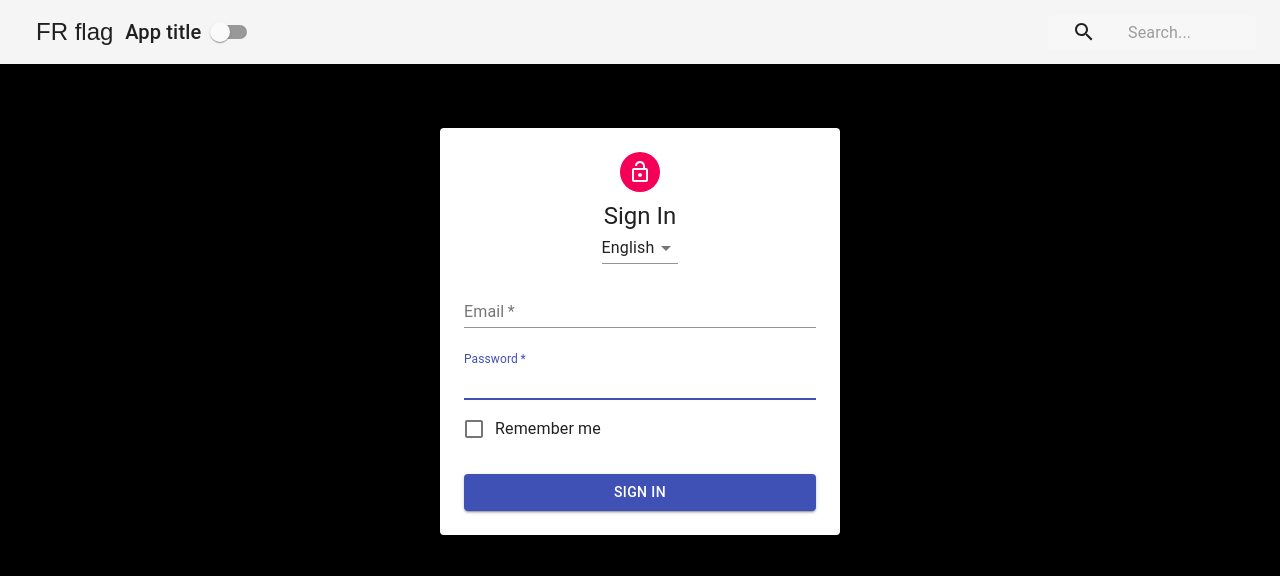
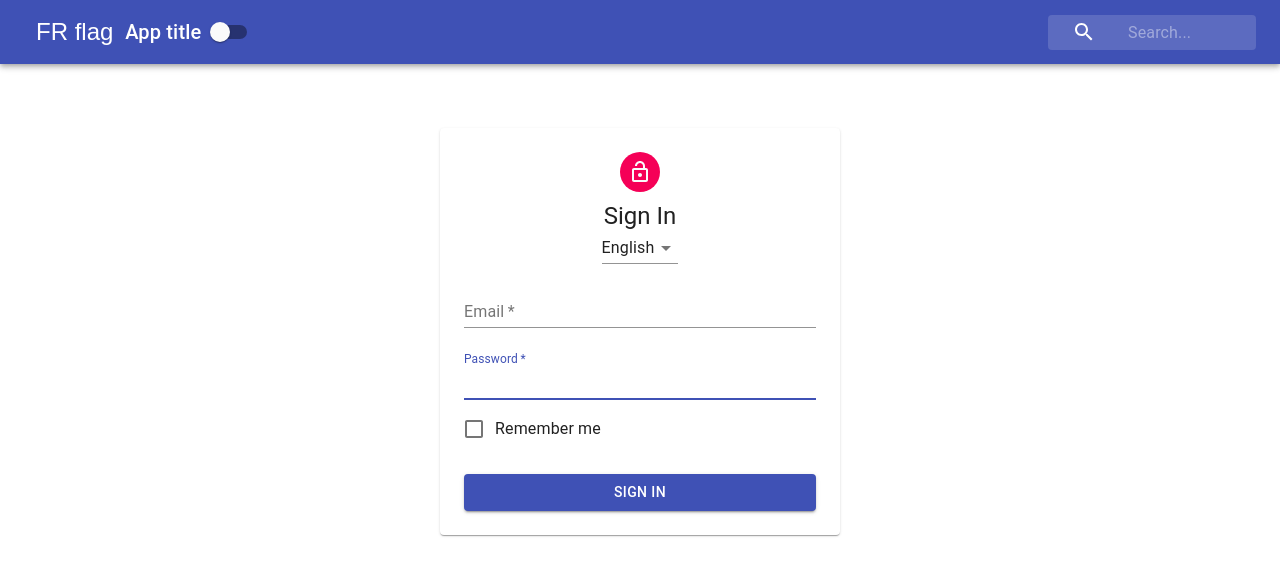
Before and after one commit to laurapoc/context_api_project, a React (Create React App) app: page / in a window 1280 px wide. Shown: the top 576 px of the page. Built offline with nearby package versions, Linux system fonts and the light colour scheme.

Commit message:
updating context dinamicaly

```diff
--- a/src/Navbar.js
+++ b/src/Navbar.js
@@ -13,7 +13,7 @@ import { ThemeContext } from "./contexts/ThemeContext";
 class Navbar extends Component {
   static contextType = ThemeContext;
   render() {
-    const { isDarkMode } = this.context;
+    const { isDarkMode, toggleTheme } = this.context;
     const { classes } = this.props;
     return (
       <div className={classes.root}>
@@ -25,7 +25,7 @@ class Navbar extends Component {
             <Typography className={classes.tile} variant="h6" color="inherit">
               App title
             </Typography>
-            <Switch />
+            <Switch onChange={toggleTheme} />
             <div className={classes.grow} />
             <div className={classes.search}>
               <div className={classes.searchIcon}>
--- a/src/contexts/ThemeContext.js
+++ b/src/contexts/ThemeContext.js
@@ -7,13 +7,18 @@ export class ThemeProvider extends Component {
     super(props);
 
     this.state = {
-      isDarkMode: true,
+      isDarkMode: false,
     };
+    this.toggleTheme = this.toggleTheme.bind(this);
+  }
+
+  toggleTheme() {
+    this.setState({ isDarkMode: !this.state.isDarkMode });
   }
 
   render() {
     return (
-      <ThemeContext.Provider value={{...this.state, tastesLikeChicken: true}}>
+      <ThemeContext.Provider value={{ ...this.state, toggleTheme: this.toggleTheme }}>
         {this.props.children}
       </ThemeContext.Provider>
     );
```
Also changed, not shown: 1 other file (tests, documents, lock files or other folders).
